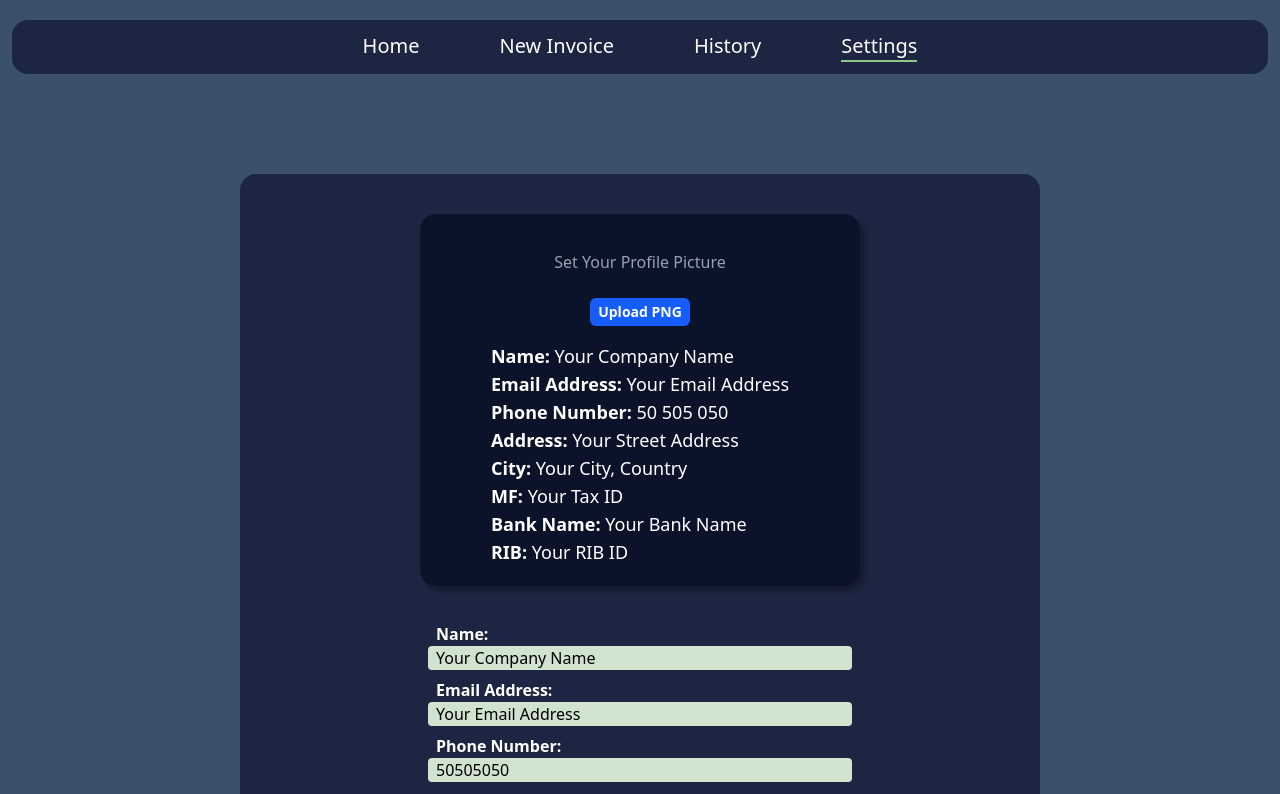
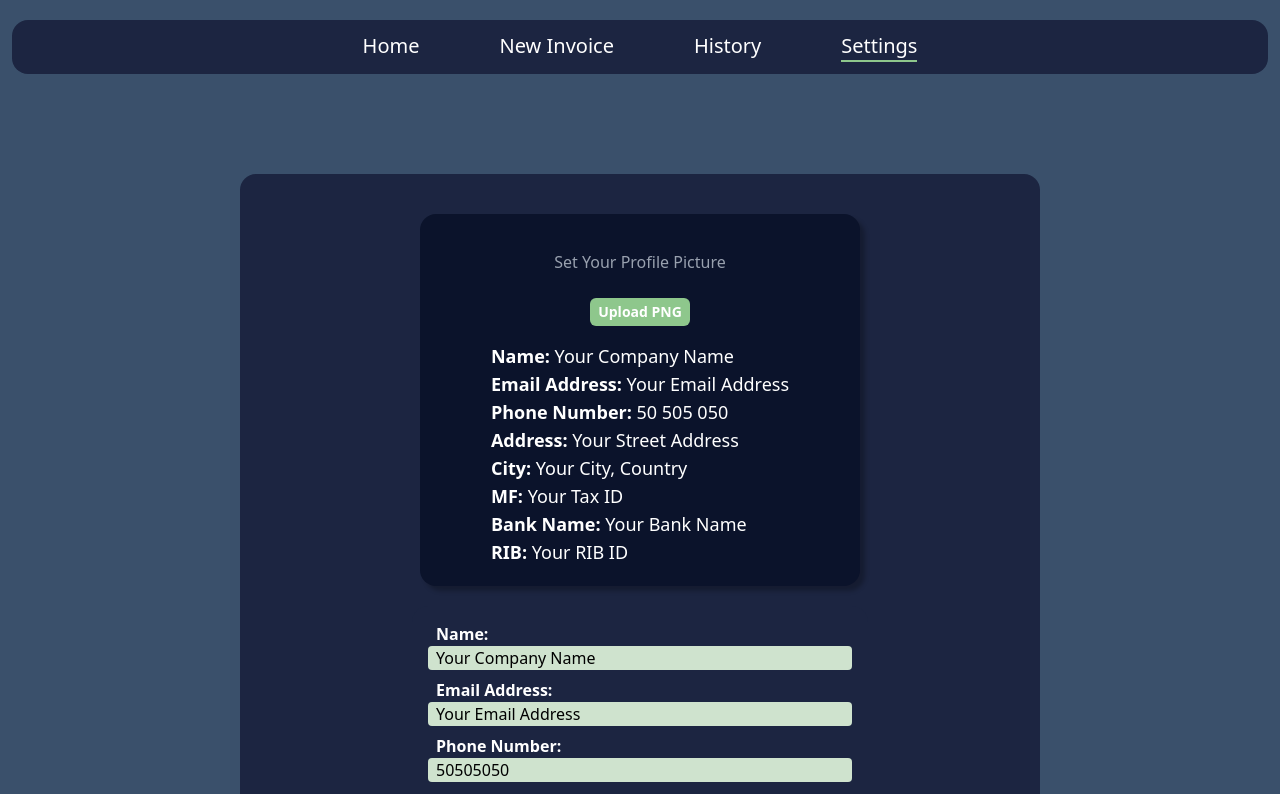
Before and after one commit to WissemJderi/invoice-gen, a React (Vite) app: page /settings in a window 1280 px wide. Shown: the top 794 px of the page. Built offline with nearby package versions, Linux system fonts and the light colour scheme; what @react-pdf/renderer would draw is missing.

Commit message:
change the style of the setting png button

```diff
--- a/src/components/Settings/ProfilePic.tsx
+++ b/src/components/Settings/ProfilePic.tsx
@@ -54,7 +54,7 @@ const ProfilePic = () => {
         )}
       </div>
 
-      <label className="flex flex-col items-center px-2 py-1 bg-blue-600 text-white text-sm font-semibold rounded-md cursor-pointer hover:bg-blue-700 transition">
+      <label className="flex flex-col items-center px-2 py-1 bg-[#8EC78C] text-white text-sm font-semibold rounded-md cursor-pointer hover:brightness-110 transition-all duration-200">
         {profilePic ? "Change PNG" : "Upload PNG"}
         <input
           type="file"
```
